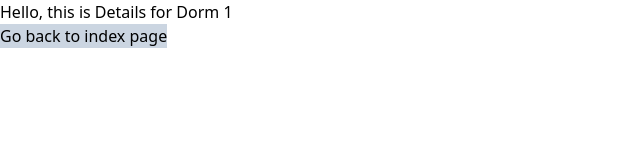
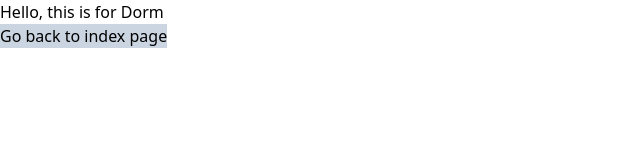
Before and after one commit to frank931023/ncu-fresh-dorm, a Nuxt app: page /dorm/1/baseball_field in a window 1280 px wide. Shown: the top 160 px of the page, without its empty margins (0-640 px from the left). Built offline with nearby package versions, Linux system fonts and the light colour scheme.

Commit message:
chore: Update dorm details page template

```diff
--- a/pages/dorm/[id]/[details].vue
+++ b/pages/dorm/[id]/[details].vue
@@ -1,6 +1,6 @@
 <template>
   <div>
-    <h1>Hello, this is Details for Dorm {{ $route.params.id }}</h1>
+    <h1>Hello, this is {{ details }} for Dorm {{ id }}</h1>
 
     <button @click="goBackToIndex" class="border-black bg-slate-300">
       Go back to index page
@@ -15,6 +15,14 @@ export default {
     goBackToIndex() {
       this.$router.push("/");
     },
+    computed: {
+      id() {
+        return this.$route.params.id;
+      },
+      details() {
+        return this.$route.params.details;
+      },
+    },
   },
 };
 </script>
```
Also changed, not shown: 1 other file (tests, documents, lock files or other folders).
